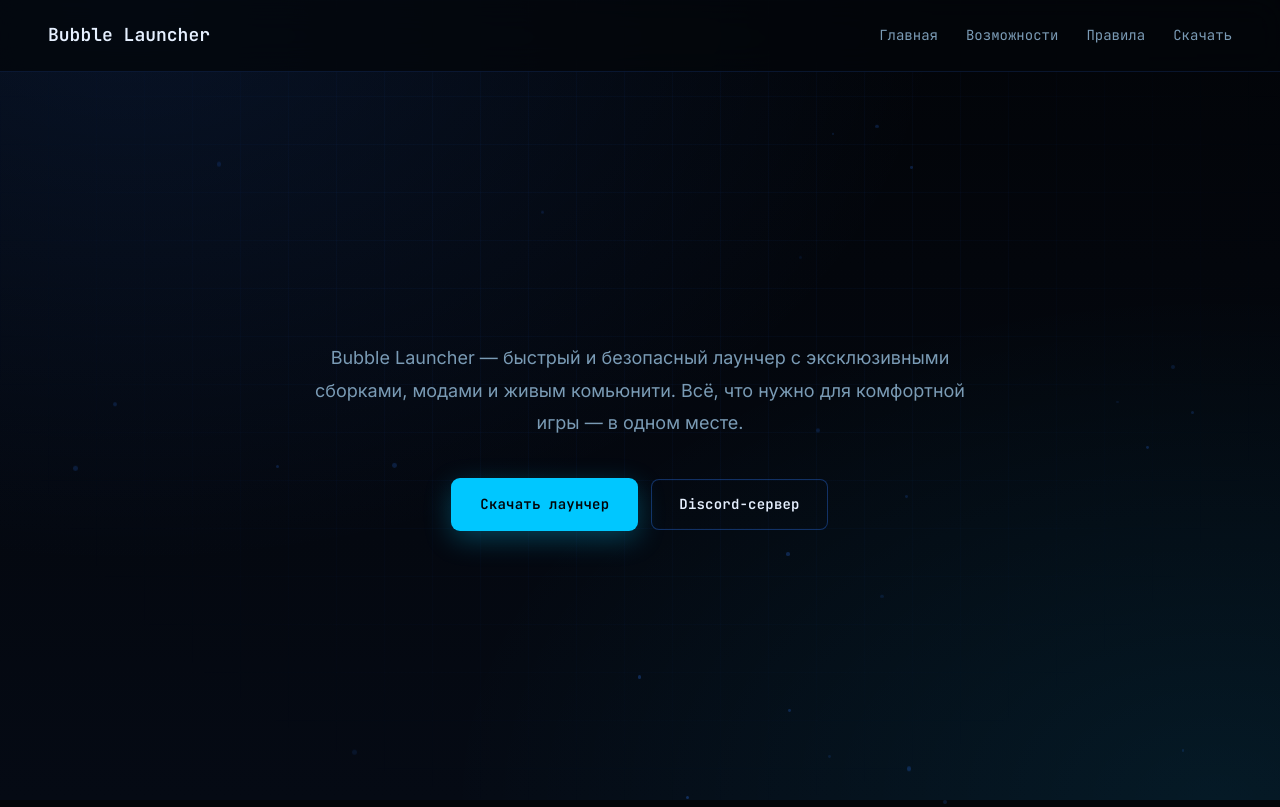
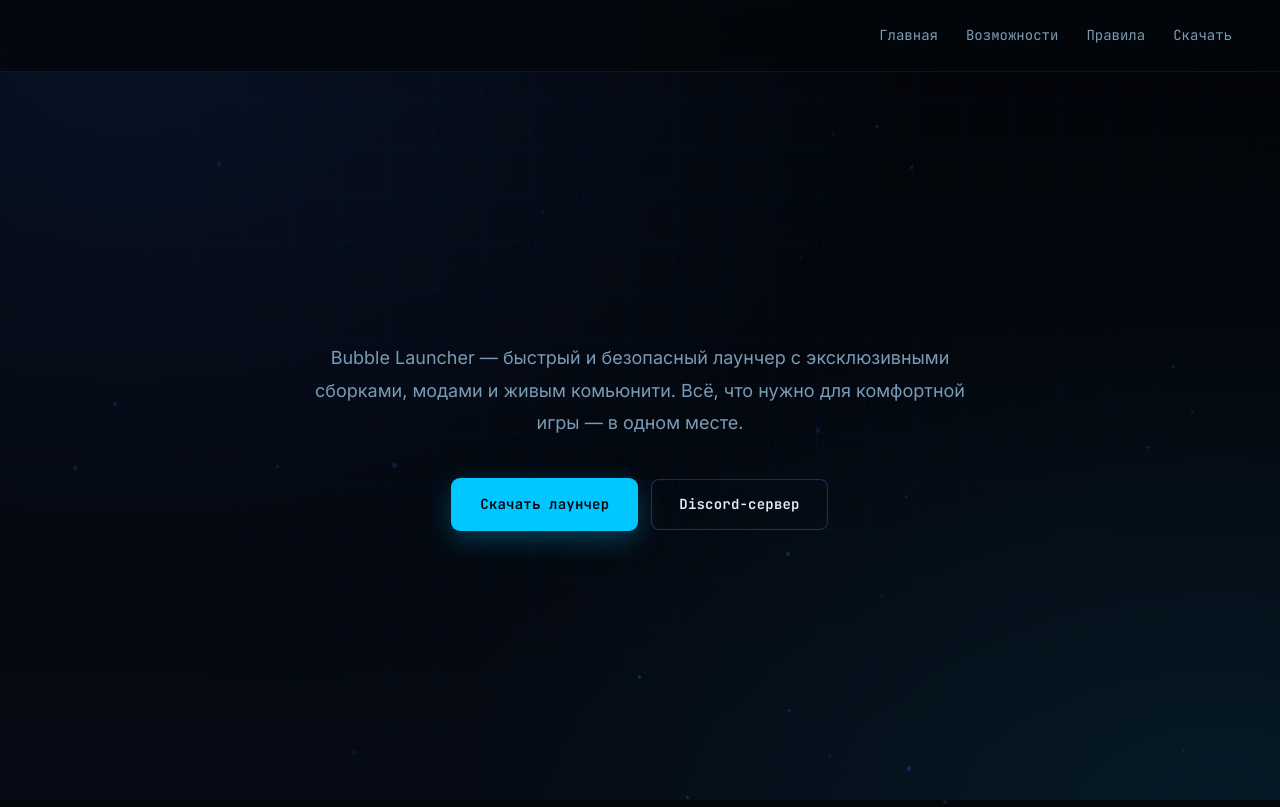
Before and after one commit to Frosr1o2/bubble-launcher, a plain HTML site: page download/index.html in a window 1280 px wide. Shown: the top 807 px of the page. Drawn offline with Linux system fonts and the light colour scheme.

Commit message:
Update index.html

```diff
--- a/download/index.html
+++ b/download/index.html
@@ -80,25 +80,13 @@
         header {
             position: fixed; top: 0; left: 0; width: 100%;
             height: var(--header-height);
-            display: flex; justify-content: space-between; align-items: center;
+            display: flex; justify-content: flex-end; align-items: center;
             padding: 0 48px;
             background: rgba(3, 6, 10, .75);
             backdrop-filter: blur(16px);
             border-bottom: 1px solid var(--border);
             z-index: 1000;
         }
-
-        .brand {
-            display: flex;
-            align-items: center;
-            text-decoration: none;
-            color: var(--text);
-            font-weight: 700;
-            font-size: 18px;
-            font-family: 'JetBrains Mono', monospace;
-            transition: var(--transition);
-        }
-        .brand:hover { color: var(--btn-sea); }
 
         nav { display: flex; gap: 28px; align-items: center; }
         nav a {
@@ -473,14 +461,11 @@
     <div id="background"></div>
 
     <header id="header">
-        <a href="/" class="brand">
-            Bubble Launcher
-        </a>
         <nav id="nav">
             <a href="#home" data-nav>Главная</a>
             <a href="#features" data-nav>Возможности</a>
             <a href="#rules" data-nav>Правила</a>
-            <a href="/download/">Скачать</a>
+            <a href="download/">Скачать</a>
         </nav>
         <button class="menu-toggle" id="menuToggle" aria-label="Меню">
             <span></span><span></span><span></span>
@@ -490,7 +475,7 @@
     <section class="hero" id="home">
         <p>Bubble Launcher — быстрый и безопасный лаунчер с эксклюзивными сборками, модами и живым комьюнити. Всё, что нужно для комфортной игры — в одном месте.</p>
         <div class="buttons">
-            <a href="/download/" class="btn btn-primary">Скачать лаунчер</a>
+            <a href="download/" class="btn btn-primary">Скачать лаунчер</a>
             <a href="https://discord.gg/gPUtnj87Fv" target="_blank" rel="noopener" class="btn btn-ghost">Discord-сервер</a>
         </div>
     </section>
```
